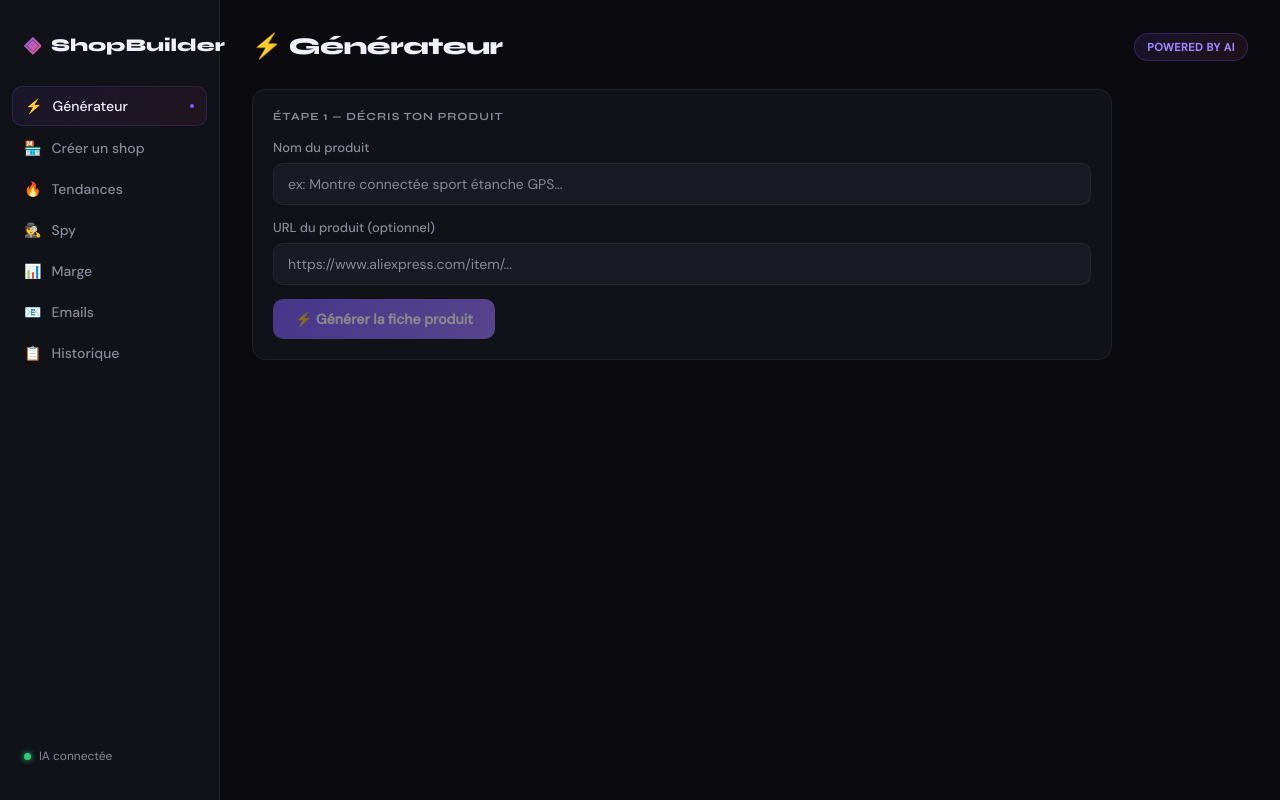
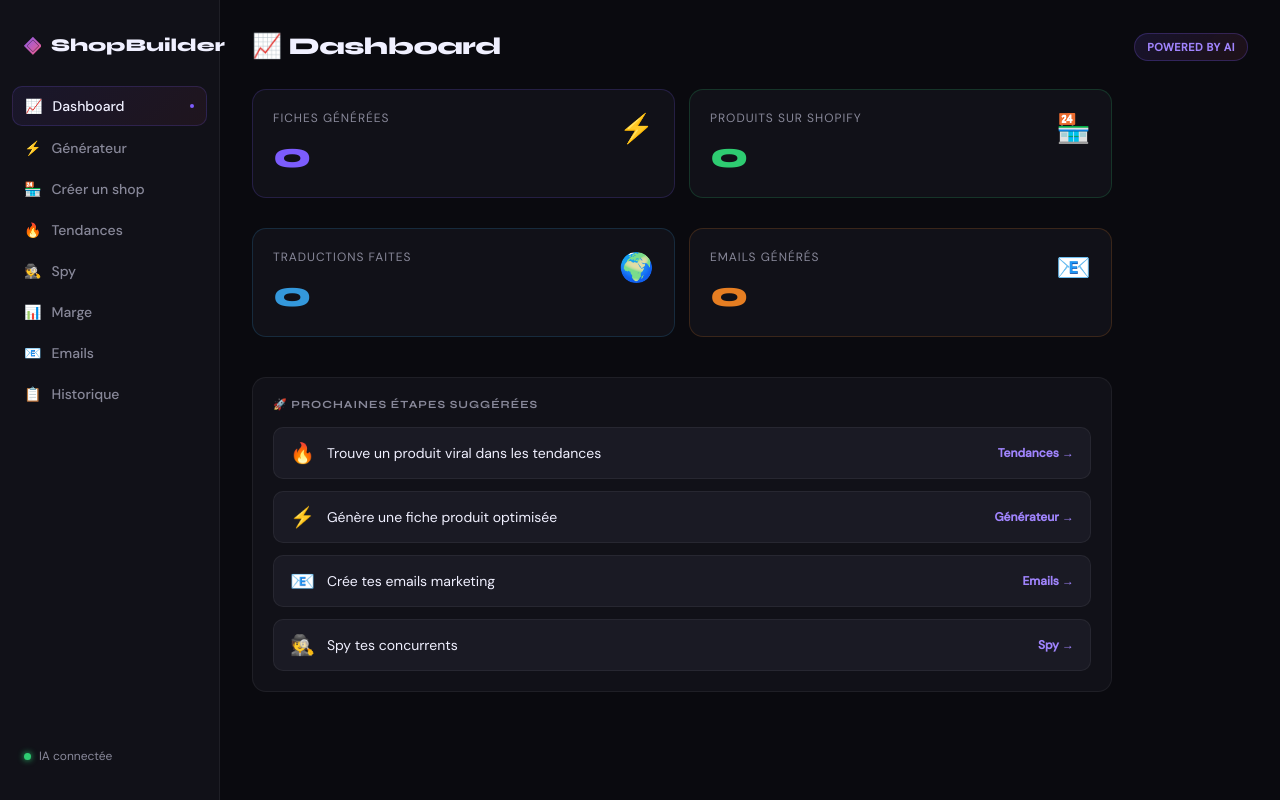
Before and after one commit to rayan1609/shopbuilder, a Next.js app: page / in a window 1280 px wide. Built offline with nearby package versions, Linux system fonts and the light colour scheme.

Commit message:
Update index.js

```diff
--- a/pages/index.js
+++ b/pages/index.js
@@ -7,12 +7,14 @@ import SpyTool from '../components/SpyTool'
 import MarginCalculator from '../components/MarginCalculator'
 import EmailGenerator from '../components/EmailGenerator'
 import History from '../components/History'
+import Dashboard from '../components/Dashboard'
 
 export default function Home() {
-  const [activeTab, setActiveTab] = useState('generator')
+  const [activeTab, setActiveTab] = useState('dashboard')
   const [menuOpen, setMenuOpen] = useState(false)
 
   const tabs = [
+    { id: 'dashboard', label: 'Dashboard', icon: '📈' },
     { id: 'generator', label: 'Générateur', icon: '⚡' },
     { id: 'shop', label: 'Créer un shop', icon: '🏪' },
     { id: 'trends', label: 'Tendances', icon: '🔥' },
@@ -76,6 +78,7 @@ export default function Home() {
             <div className="badge">Powered by AI</div>
           </div>
           <div className="content">
+            {activeTab === 'dashboard' && <Dashboard />}
             {activeTab === 'generator' && <ProductGenerator />}
             {activeTab === 'shop' && <ShopCreator />}
             {activeTab === 'trends' && <TrendFinder />}
```
